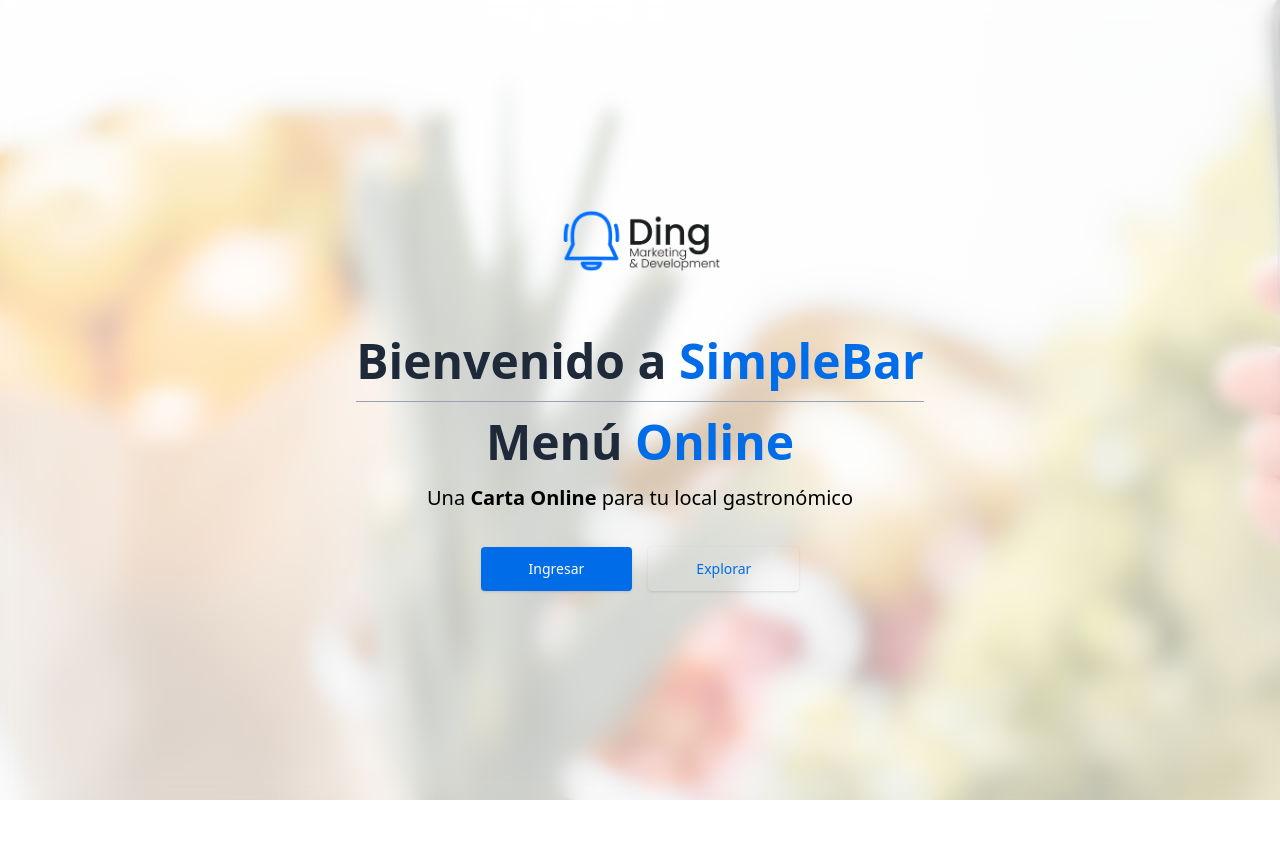
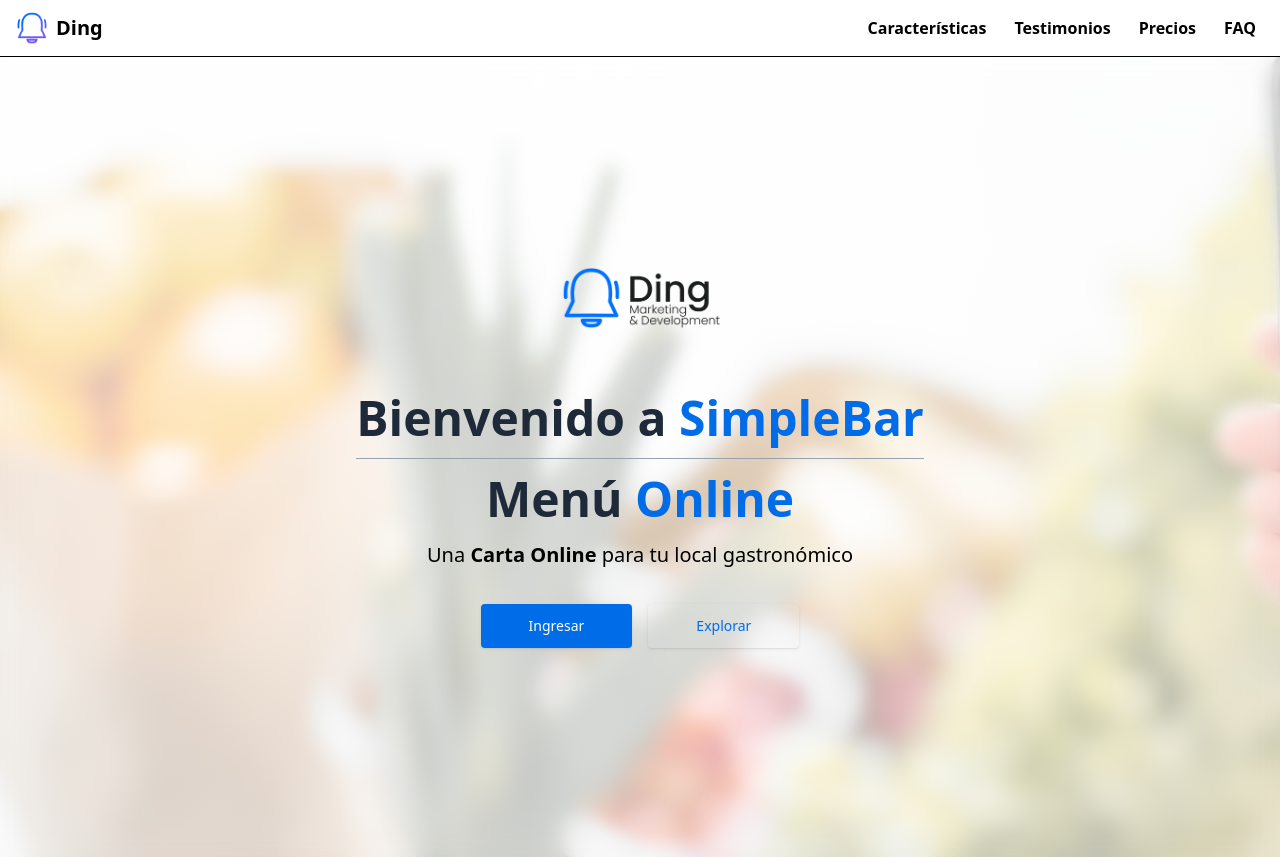
Before and after one commit to emma-devmusic/simplebar, a React (Vite) app: page / in a window 1280 px wide. Before the commit the page ends 800 px from the top, so only its background shows below. Built offline with nearby package versions, Linux system fonts and the light colour scheme.

Commit message:
feat: navbar y sidebar con offset canvas

```diff
--- a/src/common/definitions/constants.tsx
+++ b/src/common/definitions/constants.tsx
@@ -1,5 +1,5 @@
 
-import { LayoutDashboard, List, Package, Settings, UserCircleIcon, UsersIcon } from "lucide-react";
+import { CircleDollarSign, MessageSquareText, MessagesSquare, MonitorCog } from "lucide-react";
 import { ReactNode } from "react";
 import { tdKey } from "../../types/table";
 
@@ -14,34 +14,24 @@ const sizeIconsSidebar = 18
 
 export const sidebarLinks: SidebarLinks[] = [
     {
-        label: 'Pedidos',
-        icon: <List size={sizeIconsSidebar} className="min-w-[18px]" />,
-        href: '/orders'
+        label: 'Características',
+        icon: <MonitorCog size={sizeIconsSidebar} className="min-w-[18px]" />,
+        href: '#features'
     },
     {
-        label: 'Tablero',
-        icon: <LayoutDashboard size={sizeIconsSidebar} className="min-w-[18px]" />,
-        href: "/",
+        label: 'Testimonios',
+        icon: <MessageSquareText size={sizeIconsSidebar} className="min-w-[18px]" />,
+        href: "#testimonials",
     },
     {
-        label: 'Productos',
-        icon: <Package size={sizeIconsSidebar} className="min-w-[18px]" />,
-        href: "/products",
+        label: 'Precios',
+        icon: <CircleDollarSign size={sizeIconsSidebar} className="min-w-[18px]" />,
+        href: "#pricing",
     },
     {
-        label: 'Usuarios',
-        icon: <UsersIcon size={sizeIconsSidebar} className="min-w-[18px]" />,
-        href: "/users",
-    },
-    {
-        label: 'Mi Perfil',
-        icon: <UserCircleIcon size={sizeIconsSidebar} className="min-w-[18px]" />,
-        href: "/profile",
-    },
-    {
-        label: 'Configuraciones',
-        icon: <Settings size={sizeIconsSidebar} className="min-w-[18px]" />,
-        href: "/settings",
+        label: 'FAQ',
+        icon: <MessagesSquare size={sizeIconsSidebar} className="min-w-[18px]" />,
+        href: "#faq",
     }
 ]
 
--- a/src/components/layout/sidebar/Sidebar.tsx
+++ b/src/components/layout/sidebar/Sidebar.tsx
@@ -1,18 +1,23 @@
 import { sidebarLinks } from "../../../common/definitions/constants";
 import { LinkItem } from "../../shared/LinkItem";
-import { ArrowLeftCircle } from "lucide-react";
-import { profileImg } from "../../../common/helpers/dataInit";
-import { useState } from "react";
-import { LogoutButton } from "./components/LogoutButton";
+import logo from "../../../assets/img/isologo-ding-degraded.png"
 
 export const Sidebar = () => {
 
-    const [expanded, setExpanded] = useState(false);
-    const toggleExpanded = () => setExpanded(!expanded);
-
     return (
-        <div className={`absolute z-10 h-[calc(100vh-83px)] md:relative sm:translate-x-[0] flex md:h-full flex-col justify-between bg-white shadow-md transition-all ${expanded ? 'w-64 translate-x-[0] min-w-64' : '-translate-x-[100%] sm:w-16'}`}>
-            <div className={`py-6 ${expanded ? 'px-2' : ''}`}>
+        <div className={`absolute z-20 h-full md:relative left-0 top-0 flex md:hidden flex-col justify-between bg-white shadow-md transition-all w-64 min-w-64`}>
+            <div className={`py-6 px-2 flex flex-col gap-5`}>
+                <a
+                    rel="noreferrer noopener"
+                    href="/"
+                    className="font-bold flex items-center justify-center">
+                    <img src={logo} alt="Logo Ding" className='h-8' />
+                    <p
+                        className="ml-2 font-bold text-xl flex"
+                    >
+                        Ding
+                    </p>
+                </a>
                 <ul className="flex flex-col gap-1.5">
                     {
                         sidebarLinks.map((link) => (
@@ -22,28 +27,15 @@ export const Sidebar = () => {
                                     childs={link.childs}
                                     icon={link.icon}
                                     variant="sidebar"
-                                    className={ `transition-all h-9 [&_span]:justify-start ${!expanded ? '[&_span]:!justify-center mx-1' : '[&_span]:animate-slideRight'}`}
+                                    className={`transition-all h-9 [&_span]:justify-start [&_span]:animate-slideRight hover:bg-[#e9e9f5] hover:text-[#18181a]`}
                                 >
-                                    {!expanded ? null : link.label}
+                                    {link.label}
                                 </LinkItem>
                             </li>
                         ))
                     }
                 </ul>
             </div>
-            <div>
-                <div className="flex items-center justify-end py-3 text-gray-600">
-                    <div className="inline-flex translate-x-7" onClick={toggleExpanded}>
-                        <span className="hover:cursor-pointer hover:text-secondary-hover transition-all bg-white p-1 pl-0 rounded-br-2xl rounded-tr-2xl">
-                            <ArrowLeftCircle className={`transition-all ${expanded ? '' : 'rotate-180'}`} />
-                        </span>
-                    </div>
-                </div>
-                <LogoutButton
-                    expanded={expanded}
-                    profileImg={profileImg}
-                />
-            </div>
         </div>
     );
 };
--- /dev/null
+++ b/src/components/offser-canvas/OffsetCanvas.tsx
@@ -0,0 +1,52 @@
+import React, { useRef, useEffect } from 'react';
+import { useAppDispatch } from '../../redux/store';
+import { toggleSidebar, uiCloseModal } from '../../redux/slices/uiSlice';
+
+interface OffsetCanvasProps {
+    children: React.ReactNode,
+    className?: string
+}
+
+const OffsetCanvas = ({ children, className = "" }: OffsetCanvasProps) => {
+
+    const canvasRef = useRef<HTMLDivElement>(null);
+
+    const dispatch = useAppDispatch();
+
+    useEffect(() => {
+        const handleKeyDown = (event: KeyboardEvent) => {
+            if (event.key === 'Escape') {
+                dispatch(uiCloseModal());
+                dispatch(toggleSidebar());
+            };
+        };
+
+        document.addEventListener('keydown', handleKeyDown);
+        return () => document.removeEventListener('keydown', handleKeyDown);
+    }, [dispatch]);
+
+    const handleOverlayClick = (event: React.MouseEvent<HTMLDivElement>) => {
+        if (
+            canvasRef.current &&
+            !canvasRef.current.contains(event.target as Node)
+        ) {
+            dispatch(uiCloseModal());
+            dispatch(toggleSidebar())
+        }
+    };
+
+    return (
+        <div
+            className={`${className} fixed inset-0 z-50 flex items-center justify-center backdrop-blur-sm`}
+            onClick={handleOverlayClick}
+        >
+            <div
+                ref={canvasRef}
+            >
+                {children}
+            </div>
+        </div>
+    );
+};
+
+export default OffsetCanvas;
--- a/src/pages/WelcomePage.tsx
+++ b/src/pages/WelcomePage.tsx
@@ -1,14 +1,17 @@
 import logo from '../assets/img/logo-ding.png'
+import Navbar from './modules/Landing/Navbar';
 
 export const WelcomePage = () => {
     return (
-        <section className="[background-image:url(/assets/img/bg-welcome.jpg)] h-screen">
+        <main>
+            <Navbar />
+            <section className="[background-image:url(/assets/img/bg-welcome.jpg)] h-screen relative">
                 <div className="mx-auto max-w-screen px-4 py-32 lg:flex lg:h-screen lg:items-center backdrop-blur-sm">
                     <div className="mx-auto max-w-[400px] sm:max-w-xl text-center flex flex-col justify-center items-center">
-                    <img src={logo} alt="Logo Ding" className='mb-16 w-40'/>
+                        <img src={logo} alt="Logo Ding" className='mb-16 w-40' />
                         <h1 className="text-3xl font-semibold sm:text-5xl text-gray-800">
                             Bienvenido a <span className="text-primary-hover font-extrabold">SimpleBar</span>
-                        <hr  className="my-4 sm:mb-0 border-gray-400"/>
+                            <hr className="my-4 sm:mb-0 border-gray-400" />
                             <strong className="font-extrabold text-primary-hover sm:flex items-center justify-center w-full mt-4">
                                 {' '}
                                 <span><span className='text-gray-800'>Menú</span> Online</span>{' '}
@@ -39,5 +42,6 @@ export const WelcomePage = () => {
                     </div>
                 </div>
             </section>
+        </main>
     );
 };
--- /dev/null
+++ b/src/pages/modules/Landing/Navbar.tsx
@@ -0,0 +1,70 @@
+import logo from "../../../assets/img/isologo-ding-degraded.png"
+import { /*Github, */Menu } from 'lucide-react';
+import { Sidebar } from "../../../components/layout";
+import { SidebarLinks, sidebarLinks } from "../../../common/definitions/constants";
+import OffsetCanvas from "../../../components/offser-canvas/OffsetCanvas";
+import { RootState, useAppDispatch, useAppSelector } from "../../../redux/store";
+import { toggleSidebar } from "../../../redux/slices/uiSlice";
+
+
+
+const Navbar = () => {
+
+    const { sidebarOpen } = useAppSelector((state: RootState) => state.ui)
+    const dispatch = useAppDispatch()
+
+    return (
+        <header className="sticky border-b-[1px] top-0 z-40 w-full bg-white">
+            {sidebarOpen && <OffsetCanvas><Sidebar /></OffsetCanvas>}
+            <nav className="relative z-10 flex max-w-max flex-1 items-center justify-center mx-auto">
+                <div className="group flex-1 list-none items-center space-x-1 container h-14 px-4 w-screen flex justify-between">
+                    <a
+                        rel="noreferrer noopener"
+                        href="/" className="font-bold flex items-center">
+                        <img src={logo} alt="Logo Ding" className='h-8' />
+                        <p
+                            className="ml-2 font-bold text-xl flex"
+                        >
+                            Ding
+                        </p>
+                    </a>
+
+
+                    <span className="flex md:hidden">
+                        <Menu className="cursor-pointer" onClick={() => dispatch(toggleSidebar())} />
+                    </span>
+
+                    {/* desktop */}
+                    <ul className="hidden md:flex gap-3">
+                        {sidebarLinks.map((route: SidebarLinks, i) => (
+                            <li>
+                                <a
+                                    rel="noreferrer noopener"
+                                    href={route.href}
+                                    key={i}
+                                    className={`text-base font-semibold rounded-lg p-2 hover:bg-[#e9e9f5] hover:text-[#18181a]`}
+                                >
+                                    {route.label}
+                                </a>
+                            </li>
+                        ))}
+                    </ul>
+
+                    {/* <div className="hidden md:flex gap-2">
+                        <a
+                            rel="noreferrer noopener"
+                            href="https://github.com/leoMirandaa/shadcn-landing-page.git"
+                            target="_blank"
+                            className={`border `}
+                        >
+                            <Github className="mr-2 w-5 h-5" />
+                            Github
+                        </a>
+                    </div> */}
+                </div>
+            </nav>
+        </header>
+    )
+}
+
+export default Navbar
--- a/src/redux/slices/uiSlice.ts
+++ b/src/redux/slices/uiSlice.ts
@@ -6,6 +6,7 @@ interface UiSlice {
     modal: Modal;
     menuOpen: boolean;
     isLoading: boolean;
+    sidebarOpen: boolean;
 }
 
 const initialState: UiSlice = {
@@ -20,6 +21,7 @@ const initialState: UiSlice = {
     },
     menuOpen: false,
     isLoading: false,
+    sidebarOpen: false,
 }
 
 const uiSlice = createSlice({
@@ -44,6 +46,9 @@ const uiSlice = createSlice({
         uiCloseModal(state) {
             state.modal = initialState.modal;
         },
+        toggleSidebar(state){
+            state.sidebarOpen = !state.sidebarOpen
+        }
     }
 });
 
@@ -52,6 +57,7 @@ export const {
     uiSetLoading,
     uiModal,
     uiCloseModal,
+    toggleSidebar
 } = uiSlice.actions;
 
 export default uiSlice.reducer;
```
Also changed, not shown: src/components/modal/Modal.tsx (+4 -30 lines). Lines whose indentation alone changed are shown as unchanged.
